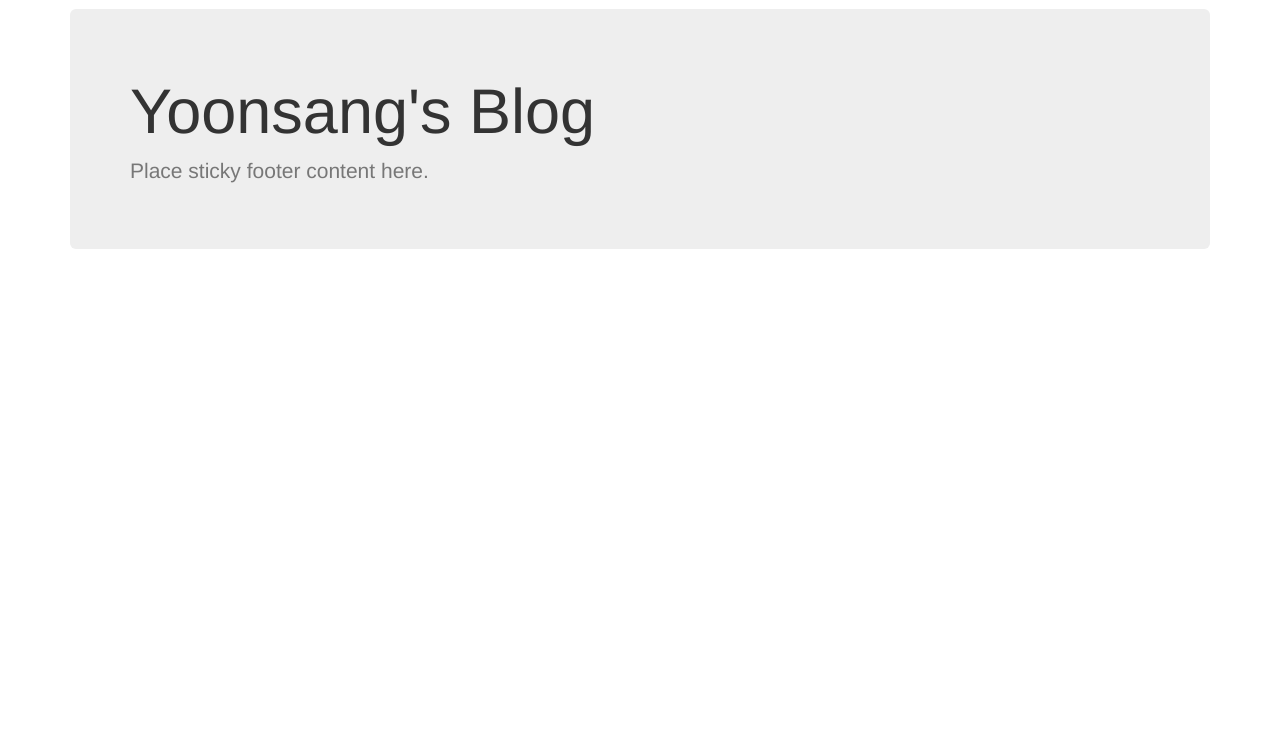
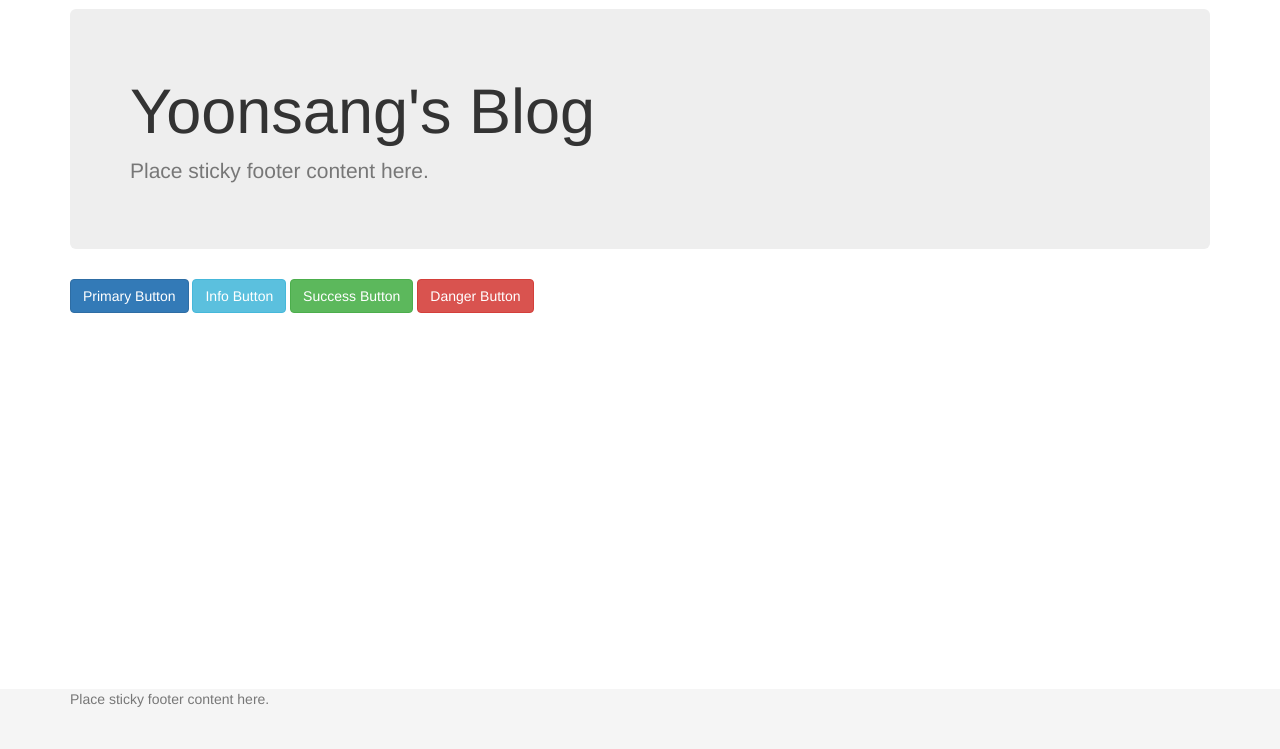
Before and after one commit to yooncobra/webblog, a Django app: page / in a window 1280 px wide. Shown: the part 51-800 px from the top of the page. Run offline with Django 3.2, Linux system fonts and the light colour scheme; some libraries are stand-ins or nearby versions.

Commit message:
blog/index.html 파일에 bootstrap material theme 적용

```diff
--- a/blog/templates/blog/index.html
+++ b/blog/templates/blog/index.html
@@ -5,6 +5,7 @@
 <meta name="viewport" content="width=device-width, initial-scale=1.0,minimum-scale=1.0,maximum-scale=1.0,user-scalable=no" />
 <title>Yoonsang's Blog</title>
 <link rel="stylesheet" href="https://maxcdn.bootstrapcdn.com/bootstrap/3.3.6/css/bootstrap.min.css" />
+<link rel="stylesheet" href="https://cdnjs.cloudflare.com/ajax/libs/bootstrap-material-design/0.5.7/css/bootstrap-material-design.min.css" />
 <style>
 body {
     padding-top: 60px;
@@ -41,8 +42,17 @@ body {
             <h1>Yoonsang's Blog</h1>
                 <p class="text-muted">Place sticky footer content here.</p>
         </div>
+        <a class="btn btn-primary">Primary Button</a>
+        <a class="btn btn-info">Info Button</a>
+        <a class="btn btn-success">Success Button</a>
+        <a class="btn btn-danger">Danger Button</a>
     </div>
 
+    <div class="footer">
+        <div class="container">
+            <p class="text-muted">Place sticky footer content here.</p>
+        </div>
+    </div>
 </body>
 
 </html>
```
